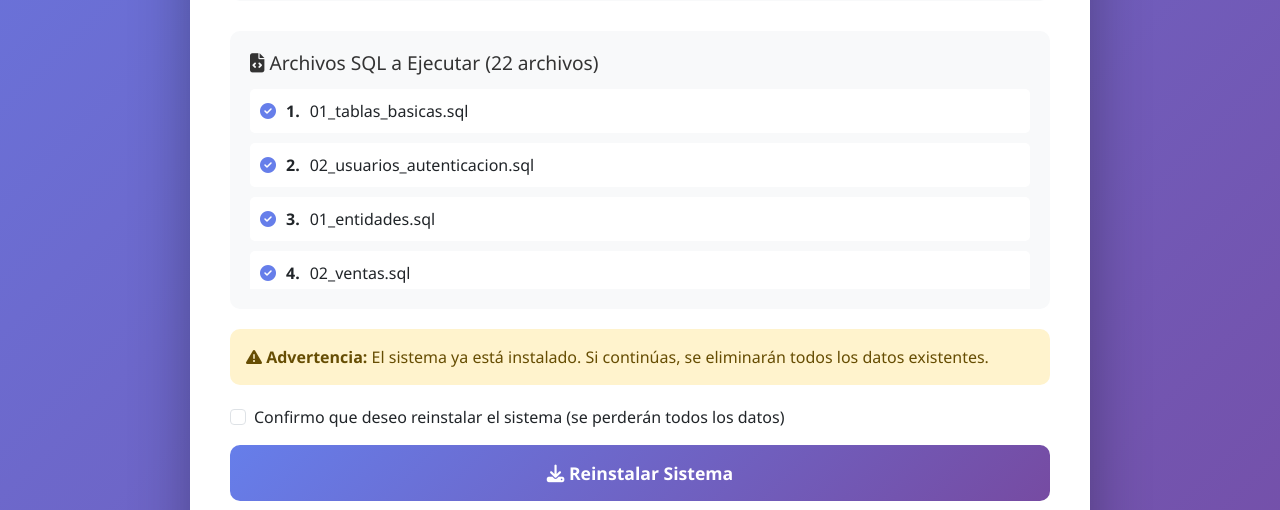
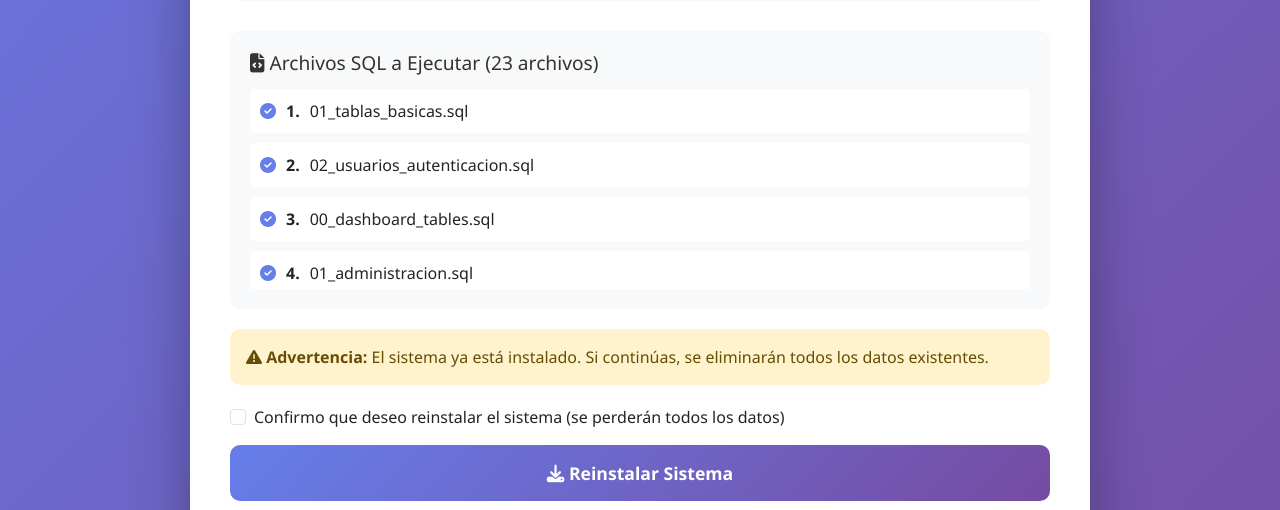
Before and after one commit to isoauditorchile-stack/conecta-erp, a PHP site: page /install.php in a window 1280 px wide. Shown: the part 734-1244 px from the top of the page. Run offline with PHP 8.4, Linux system fonts and the light colour scheme.

Commit message:
fix: Corregidos nombres de archivos SQL y agregado manejo robusto de errores
PROBLEMA CRÍTICO RESUELTO:
❌ Los nombres de archivos SQL en install.php NO coincidían con archivos reales
❌ Faltaban archivos causando que solo 24 tablas se crearan
❌ Fatal errors sin capturar paraban la instalación

CAMBIOS IMPLEMENTADOS:
✅ Corregida lista completa de archivos SQL del directorio real
✅ Agregado try-catch en AMBAS fases para evitar fatal errors
✅ Mensajes de error detallados muestran: archivo, error SQL, y preview del statement
✅ Muestra hasta 20 errores por fase para debugging completo
✅ Usa query() para tablas, multi_query() solo para procedimientos
✅ Instalador CONTINÚA aunque haya errores en lugar de fallar

Archivos SQL corregidos:
- 00_dashboard_tables.sql (contiene tabla facturas)
- 01_administracion.sql
- 02_entidades.sql
- 03_finanzas.sql
- ...todos los módulos en orden correcto

Ahora el instalador mostrará EXACTAMENTE qué está fallando y por qué.

```diff
--- a/install.php
+++ b/install.php
@@ -20,27 +20,28 @@ $sql_files = [
     'sql/01_tablas_basicas.sql',
     'sql/02_usuarios_autenticacion.sql',
 
-    // Módulos del sistema (20 módulos completos)
-    'sql/modulos/01_entidades.sql',
-    'sql/modulos/02_ventas.sql',
-    'sql/modulos/03_compras.sql',
-    'sql/modulos/04_inventario.sql',
-    'sql/modulos/05_contabilidad.sql',
-    'sql/modulos/06_rrhh.sql',
-    'sql/modulos/07_crm.sql',
-    'sql/modulos/08_produccion.sql',
-    'sql/modulos/09_finanzas.sql',
-    'sql/modulos/10_logistica.sql',
-    'sql/modulos/11_marketing.sql',
+    // Módulos del sistema (orden correcto según archivos reales)
+    'sql/modulos/00_dashboard_tables.sql',
+    'sql/modulos/01_administracion.sql',
+    'sql/modulos/02_entidades.sql',
+    'sql/modulos/03_finanzas.sql',
+    'sql/modulos/04_controlling.sql',
+    'sql/modulos/05_ventas.sql',
+    'sql/modulos/06_materiales.sql',
+    'sql/modulos/07_produccion.sql',
+    'sql/modulos/08_rrhh.sql',
+    'sql/modulos/09_scm.sql',
+    'sql/modulos/10_crm.sql',
+    'sql/modulos/11_fidelizacion.sql',
     'sql/modulos/12_business_intelligence.sql',
-    'sql/modulos/13_configuracion_avanzada.sql',
+    'sql/modulos/13_configuracion.sql',
     'sql/modulos/14_api_y_reportes.sql',
     'sql/modulos/15_ecommerce.sql',
     'sql/modulos/16_proyectos_calidad_mantenimiento.sql',
     'sql/modulos/17_bi_avanzado.sql',
     'sql/modulos/18_reloj_control.sql',
     'sql/modulos/19_password_recovery.sql',
-    'sql/modulos/20_control_acceso_planes.sql'  // Sistema de control de acceso
+    'sql/modulos/20_control_acceso_planes.sql'
 ];
 
 /**
@@ -188,46 +189,102 @@ if ($_SERVER['REQUEST_METHOD'] === 'POST' && isset($_POST['install'])) {
         // PASO 2: Ejecutar FASE 1 (Tablas y datos)
         $phase1_executed = 0;
         $phase1_failed = 0;
+        $phase1_errors = [];
 
         foreach ($phase1_statements as $stmt_data) {
-            if ($conn->multi_query($stmt_data['sql'])) {
-                do {
-                    if ($result = $conn->store_result()) {
-                        $result->free();
+            try {
+                // Usar query() para statements simples
+                $is_procedure = stripos($stmt_data['sql'], 'CREATE PROCEDURE') !== false ||
+                                stripos($stmt_data['sql'], 'CREATE FUNCTION') !== false;
+
+                if ($is_procedure) {
+                    // Procedimientos necesitan multi_query
+                    if (!$conn->multi_query($stmt_data['sql'])) {
+                        throw new Exception($conn->error);
                     }
-                } while ($conn->more_results() && $conn->next_result());
+                    do {
+                        if ($result = $conn->store_result()) {
+                            $result->free();
+                        }
+                    } while ($conn->more_results() && $conn->next_result());
+                } else {
+                    // Tablas e inserts usan query simple
+                    if (!$conn->query($stmt_data['sql'])) {
+                        throw new Exception($conn->error);
+                    }
+                }
                 $phase1_executed++;
-            } else {
+
+            } catch (Exception $e) {
                 $phase1_failed++;
-                if ($phase1_failed <= 10) {
-                    $errors[] = "❌ FASE 1 [{$stmt_data['file']}]: " . $conn->error;
-                }
+                $stmt_preview = substr($stmt_data['sql'], 0, 150);
+                $stmt_preview = str_replace(["\n", "\r", "\t"], ' ', $stmt_preview);
+                $stmt_preview = preg_replace('/\s+/', ' ', $stmt_preview);
+
+                $phase1_errors[] = [
+                    'file' => $stmt_data['file'],
+                    'error' => $e->getMessage(),
+                    'sql' => $stmt_preview . '...'
+                ];
             }
         }
 
         $success_messages[] = "✅ Fase 1: $phase1_executed/" . count($phase1_statements) . " ejecutadas ($phase1_failed errores)";
 
+        // Mostrar errores de Fase 1 detalladamente
+        if ($phase1_failed > 0) {
+            $errors[] = "<div class='mt-3'><strong>⚠️ ERRORES EN FASE 1 (Tablas/Datos):</strong></div>";
+            foreach (array_slice($phase1_errors, 0, 20) as $err) {
+                $errors[] = "<div class='ms-3 mb-2'><strong>[{$err['file']}]</strong> {$err['error']}<br><code style='font-size:10px; color:#666'>{$err['sql']}</code></div>";
+            }
+            if ($phase1_failed > 20) {
+                $errors[] = "<div class='ms-3'>... y " . ($phase1_failed - 20) . " errores más</div>";
+            }
+        }
+
         // PASO 3: Ejecutar FASE 2 (Procedimientos, triggers, funciones)
         $phase2_executed = 0;
         $phase2_failed = 0;
+        $phase2_errors = [];
 
         foreach ($phase2_statements as $stmt_data) {
-            if ($conn->multi_query($stmt_data['sql'])) {
+            try {
+                if (!$conn->multi_query($stmt_data['sql'])) {
+                    throw new Exception($conn->error);
+                }
                 do {
                     if ($result = $conn->store_result()) {
                         $result->free();
                     }
                 } while ($conn->more_results() && $conn->next_result());
                 $phase2_executed++;
-            } else {
+
+            } catch (Exception $e) {
                 $phase2_failed++;
-                if ($phase2_failed <= 10) {
-                    $errors[] = "❌ FASE 2 [{$stmt_data['file']}]: " . $conn->error;
-                }
+                $stmt_preview = substr($stmt_data['sql'], 0, 150);
+                $stmt_preview = str_replace(["\n", "\r", "\t"], ' ', $stmt_preview);
+                $stmt_preview = preg_replace('/\s+/', ' ', $stmt_preview);
+
+                $phase2_errors[] = [
+                    'file' => $stmt_data['file'],
+                    'error' => $e->getMessage(),
+                    'sql' => $stmt_preview . '...'
+                ];
             }
         }
 
         $success_messages[] = "✅ Fase 2: $phase2_executed/" . count($phase2_statements) . " ejecutadas ($phase2_failed errores)";
+
+        // Mostrar errores de Fase 2 detalladamente
+        if ($phase2_failed > 0) {
+            $errors[] = "<div class='mt-3'><strong>⚠️ ERRORES EN FASE 2 (Procedimientos/Triggers):</strong></div>";
+            foreach (array_slice($phase2_errors, 0, 20) as $err) {
+                $errors[] = "<div class='ms-3 mb-2'><strong>[{$err['file']}]</strong> {$err['error']}<br><code style='font-size:10px; color:#666'>{$err['sql']}</code></div>";
+            }
+            if ($phase2_failed > 20) {
+                $errors[] = "<div class='ms-3'>... y " . ($phase2_failed - 20) . " errores más</div>";
+            }
+        }
 
         // Reactivar verificación de foreign keys
         $conn->query("SET FOREIGN_KEY_CHECKS = 1");
```
